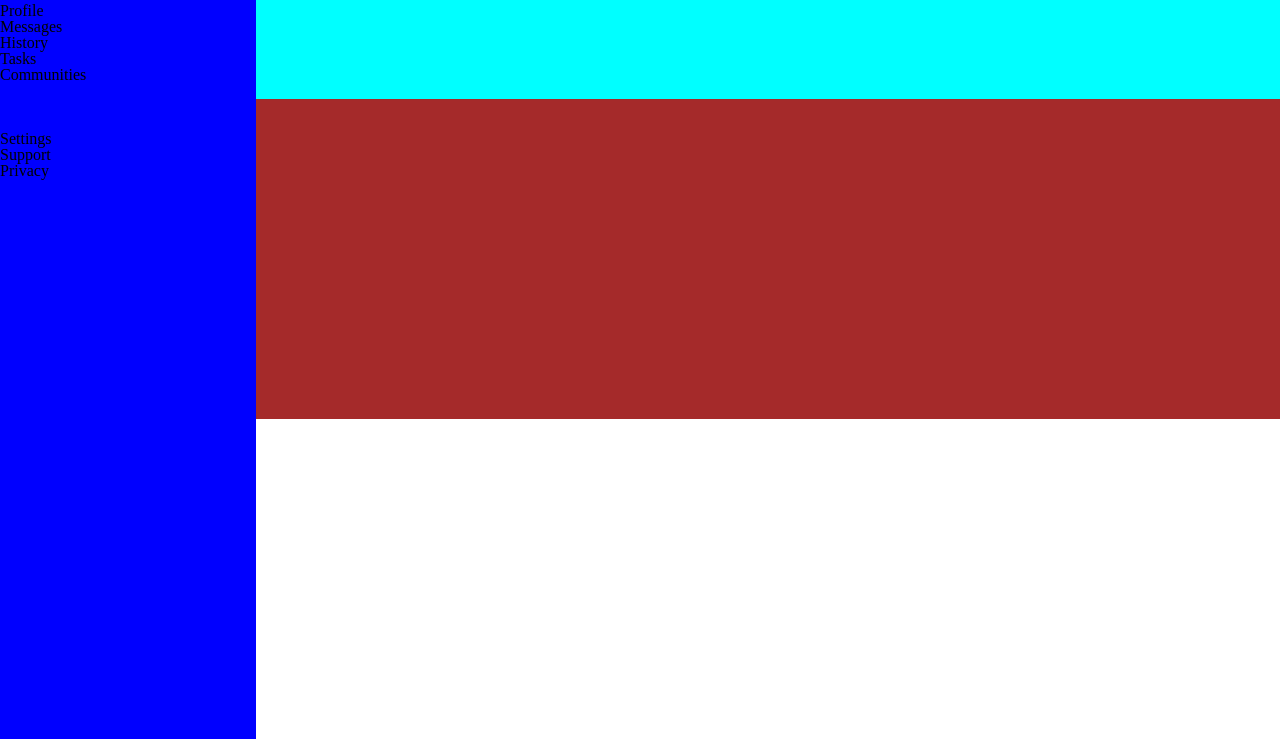
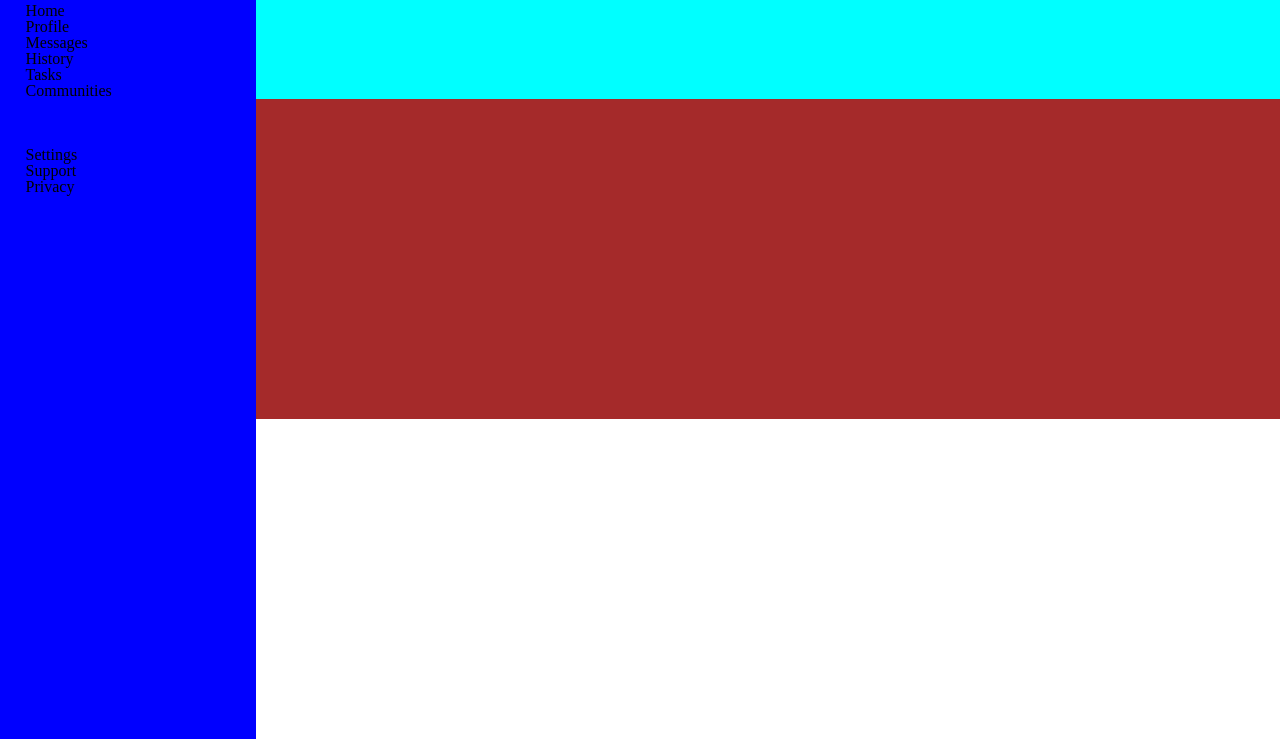
Before and after one commit to Lpik97/Admin-dashboard-project, a plain HTML site: page index.html in a window 1280 px wide. Shown: the part 61-800 px from the top of the page. Drawn offline with Linux system fonts and the light colour scheme.

Commit message:
Sidebar-container now has a padding of 2 view ports for the rigth-left and top-bottom.

```diff
--- a/styles.css
+++ b/styles.css
@@ -67,6 +67,7 @@ header {
 .sidebar-container {
     display: grid;
     grid-template: 1fr 3fr 1fr / 1fr;
+    padding: 2vh 2vw;
 }
 
 .main-content {
```
